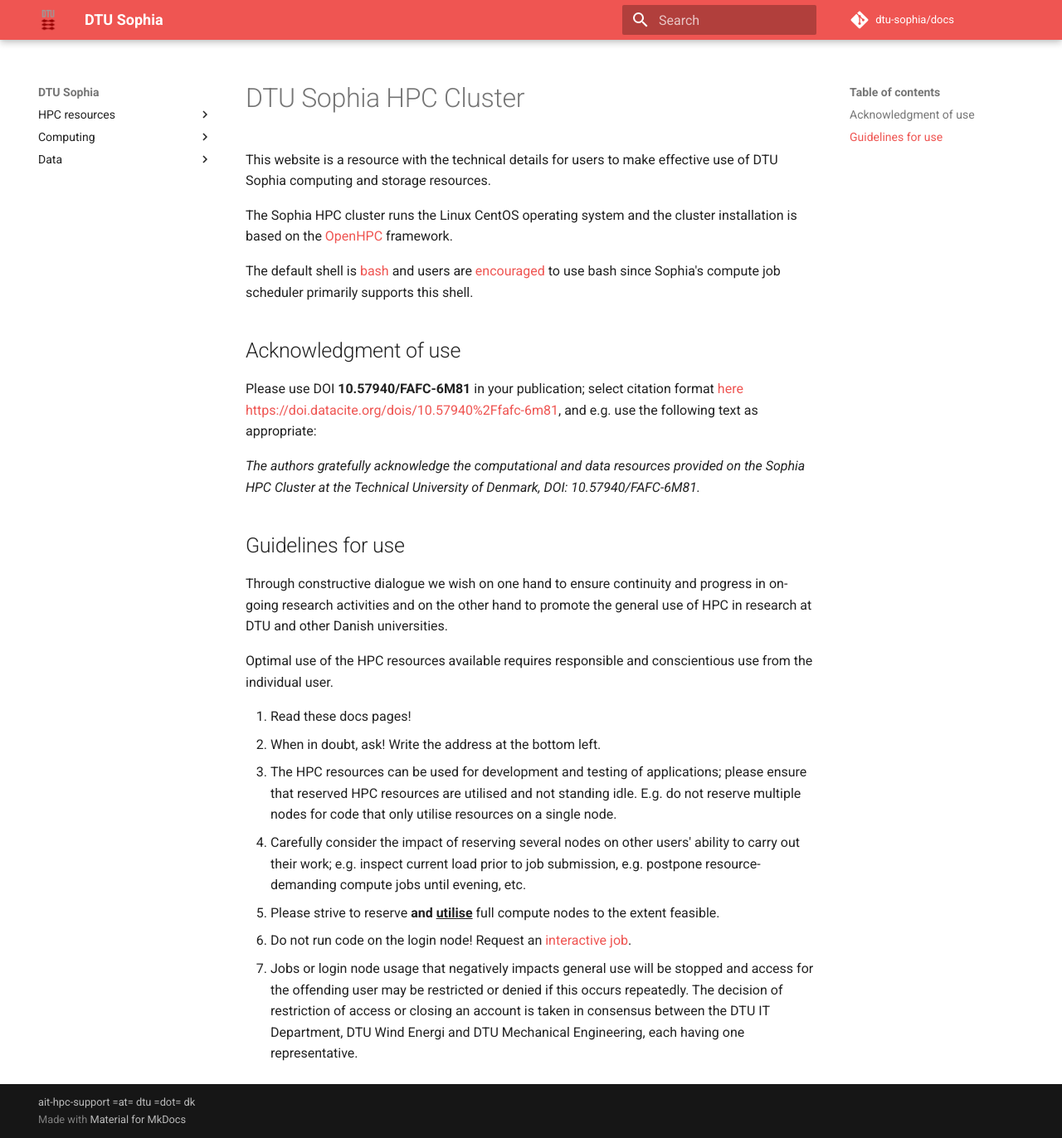
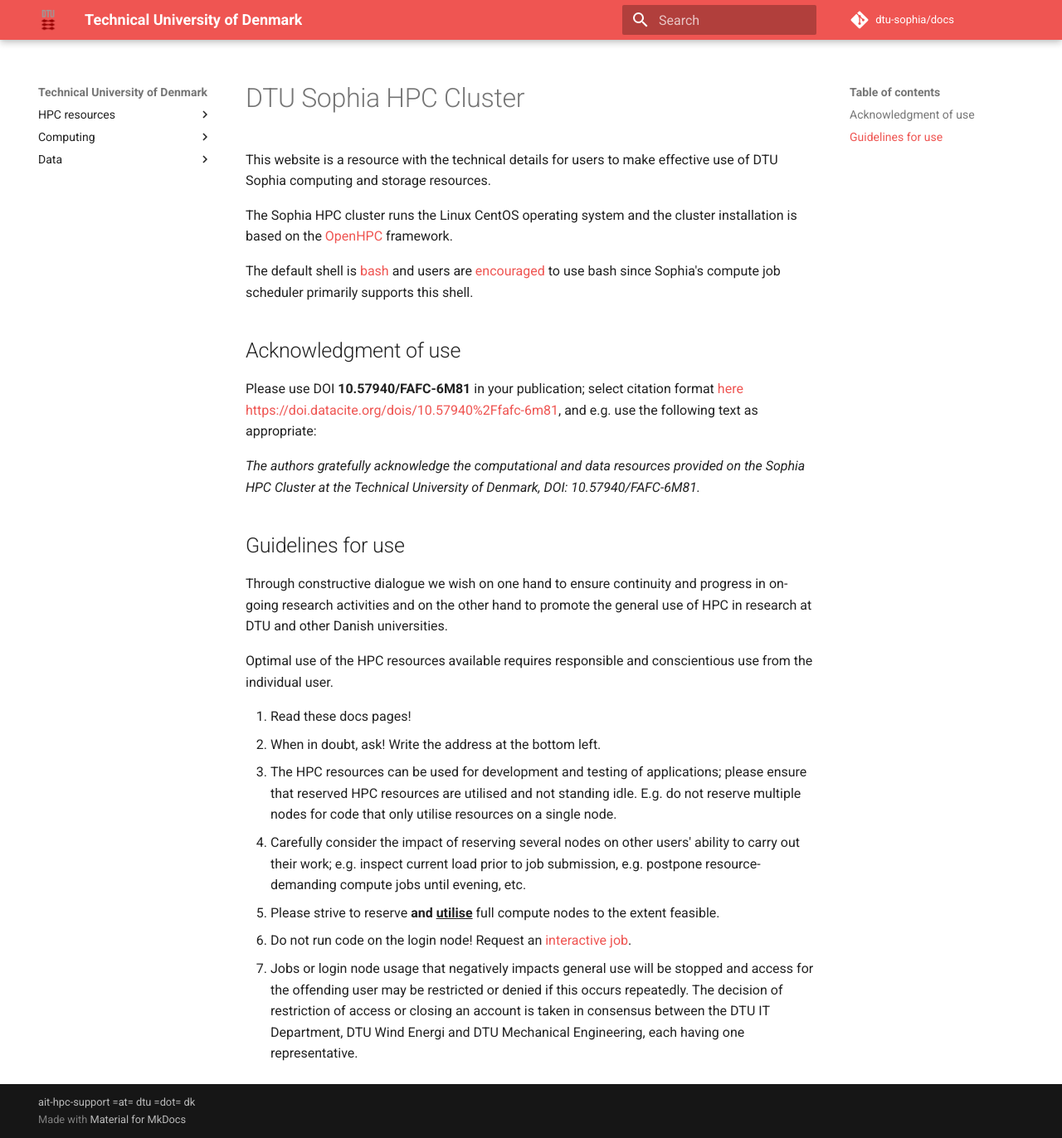
Before and after one commit to martavp/docs, an MkDocs documentation site: the page built from docs/index.md, in a window 1280 px wide and 1372 px high. Shown: the whole window at 83% size. Built offline with MkDocs 1.6.1 and Material for MkDocs 9.7.7, drawn with Linux system fonts in a browser that asks for light colours; comment, search, counter and statistics services are not loaded.

Commit message:
DTU expanded

```diff
--- a/mkdocs.yml
+++ b/mkdocs.yml
@@ -1,4 +1,4 @@
-site_name: DTU Sophia
+site_name: Technical University of Denmark
 site_author: 'Lars Melwyn Jensen, Frank Schilder, Martin Rosgaard'
 site_url: https://dtu-sophia.github.io/docs
 
```
